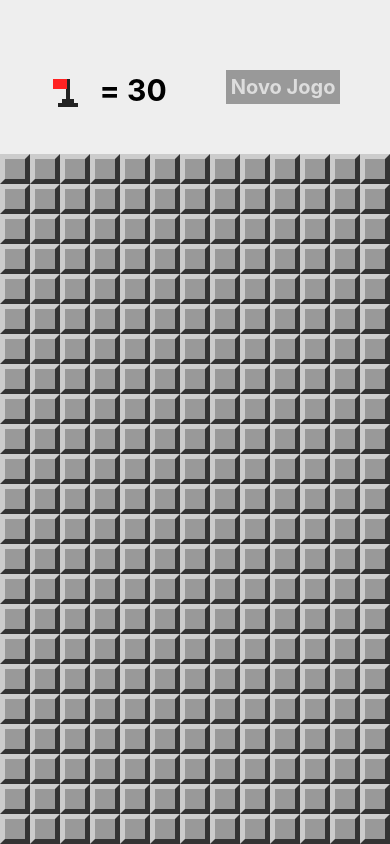
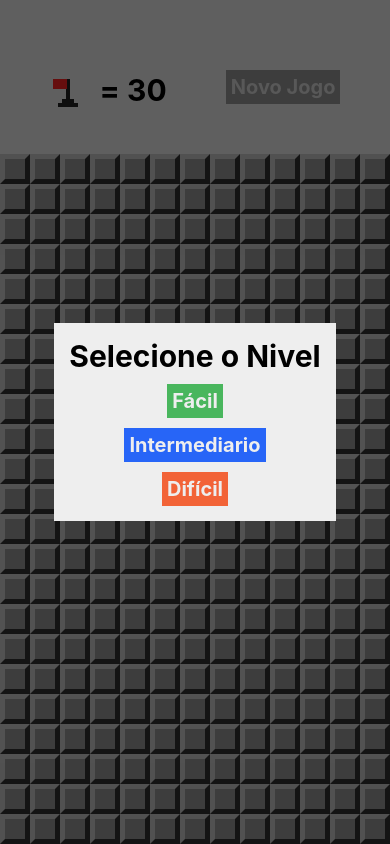
Before and after one commit to adilson-utiama/react-native-fundamentos, a React Native app in the folder mines/: screen / in a window 390 px wide. Both pictures are taken after a click on the element 64 px from the left and 92 px from the top of the page. Built offline with nearby package versions, Linux system fonts and the light colour scheme.

Commit message:
Selecao de Dificuldade e Finalizando Jogo

```diff
--- a/mines/App.js
+++ b/mines/App.js
@@ -4,6 +4,7 @@
 import params from './src/params'
 import MineField from './src/components/MineField'
 import Header from './src/components/Header'
+import LevelSelection from './src/screens/LevelSelection'
 import {
   createMinedBoard,
   cloneboard,
@@ -35,6 +36,7 @@
       board: createMinedBoard(rows, cols, this.minesAmount()),
       won: false,
       lose: false,
+      showLevelSelection: false
     }
   }
 
@@ -66,11 +68,20 @@
     this.setState({ board, won })
   }
 
+  onLevelSelected = level => {
+    params.difficultLevel = level
+    this.setState( this.createState() )
+  }
+
   render() {
     return (
       <View style={styles.container}>
+        <LevelSelection isVisible={ this.state.showLevelSelection }
+            onLevelSelected={ this.onLevelSelected }
+            onCancel={ () => this.setState( { showLevelSelection: false } ) } />
         <Header flagsLeft={ this.minesAmount() - flagsUsed(this.state.board) }
-            onNewGame={ () => this.setState(this.createState) } />
+            onNewGame={ () => this.setState(this.createState) }
+            onFlagPress={ () => this.setState({ showLevelSelection: true }) }/>
         <View style={styles.board}>
           <MineField board={ this.state.board }
                 onOpenField={ this.onOpenField }
--- /dev/null
+++ b/mines/src/screens/LevelSelection.js
@@ -0,0 +1,74 @@
+import React from 'react'
+import {
+    View,
+    StyleSheet,
+    Text,
+    TouchableOpacity,
+    Modal
+} from 'react-native'
+
+export default props => {
+    return(
+        <Modal onRequestClose={ props.onCancel }
+            visible={ props.isVisible } animationType='slide'
+            transparent={ true }>
+            <View style={ styles.frame }>
+                <View style={ styles.container }>
+                    <Text style={ styles.title }>Selecione o Nivel</Text>
+                    <TouchableOpacity
+                        style={ [styles.button, styles.bgEasy] }
+                        onPress={ () => props.onLevelSelected(0.1) }>
+                            <Text style={ styles.buttonLabel }>Fácil</Text>
+                    </TouchableOpacity>
+                    <TouchableOpacity
+                        style={ [styles.button, styles.bgNormal] }
+                        onPress={ () => props.onLevelSelected(0.2) }>
+                            <Text style={ styles.buttonLabel }>Intermediario</Text>
+                    </TouchableOpacity>
+                    <TouchableOpacity
+                        style={ [styles.button, styles.bgHard] }
+                        onPress={ () => props.onLevelSelected(0.3) }>
+                            <Text style={ styles.buttonLabel }>Difícil</Text>
+                    </TouchableOpacity>
+                </View>
+            </View>
+        </Modal>
+    )
+}
+
+const styles = StyleSheet.create({
+    container: {
+        backgroundColor: '#EEE',
+        alignItems: 'center',
+        justifyContent: 'center',
+        padding: 15,
+    },
+    frame: {
+        flex: 1,
+        alignItems: 'center',
+        justifyContent: 'center',
+        backgroundColor: 'rgba(0,0,0,0.6)',
+    },
+    title: {
+        fontSize: 30,
+        fontWeight: 'bold',
+    },
+    button: {
+        marginTop: 10,
+        padding: 5,
+    },
+    buttonLabel: {
+        fontSize: 20,
+        color: '#EEE',
+        fontWeight: 'bold'
+    },
+    bgEasy: {
+        backgroundColor: '#49B65D'
+    },
+    bgNormal: {
+        backgroundColor: '#2765F7'
+    },
+    bgHard: {
+        backgroundColor: '#F26337'
+    }
+})
```
